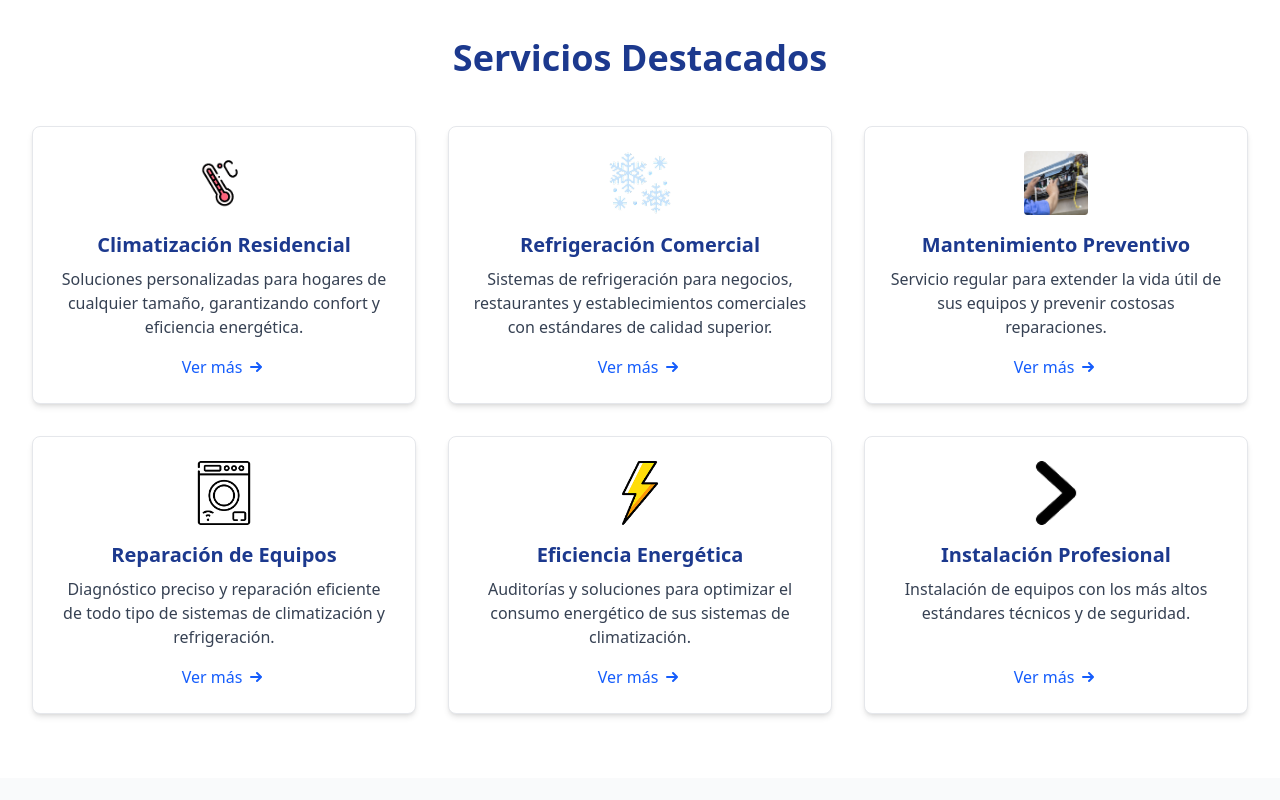
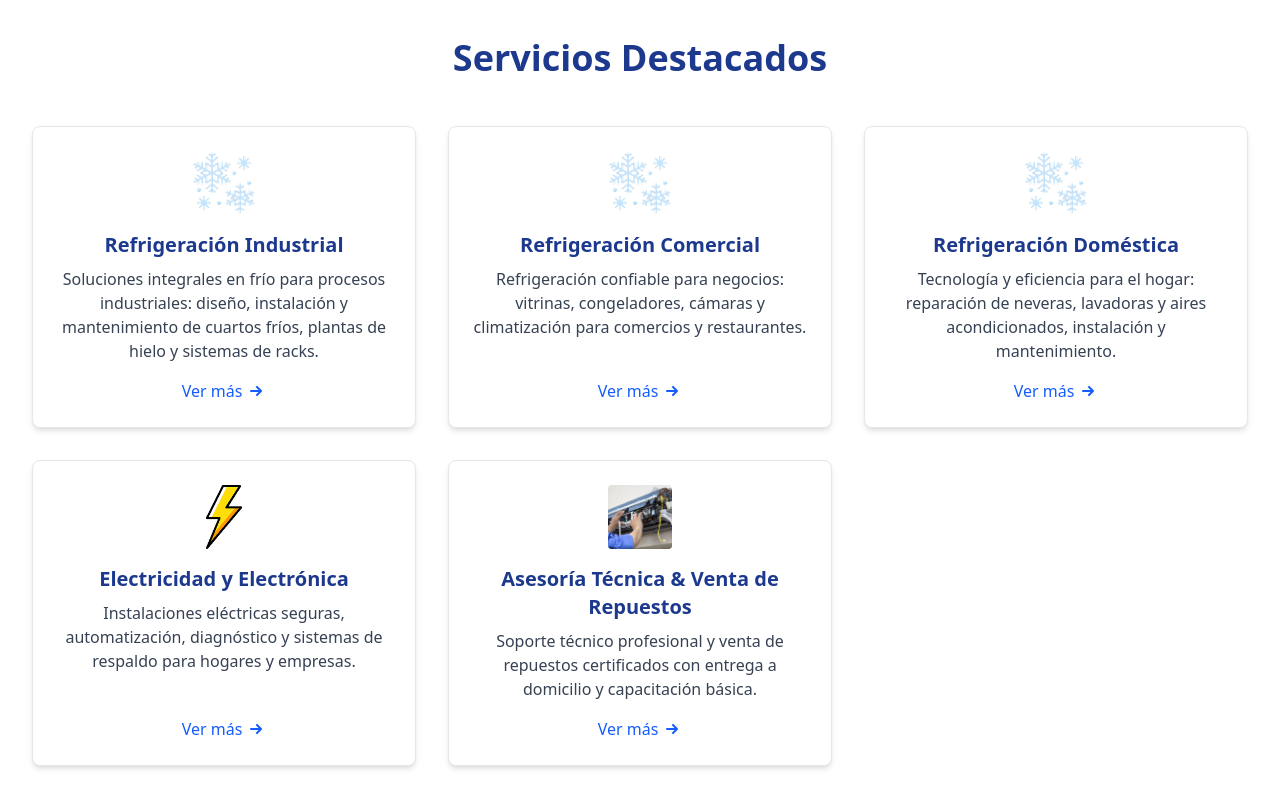
Before and after one commit to reivyng/tecni-app, a React (Vite) app in the folder tecni-app/: page / in a window 1280 px wide. Shown: the part 2300-3100 px from the top of the page. Built offline with nearby package versions, Linux system fonts and the light colour scheme.

Commit message:
modificaciones de servicios

```diff
--- a/tecni-app/src/assets/images.js
+++ b/tecni-app/src/assets/images.js
@@ -42,7 +42,7 @@ import TableroElectrico_1_4 from './Project/TableroElectrico_1_4.jpg';
 import TableroElectrico_1_5 from './Project/TableroElectrico_1_5.jpg';
 import TableroElectrico_1_6 from './Project/TableroElectrico_1_6.jpg';
 
-//tecnicos
+
 //Tecnicos
 import teamWorking from './teamWorking.jpg'; // Equipo trabajando
 import technician1 from './technician1.jpg'; // Técnico 1
--- a/tecni-app/src/components/ContactForm.jsx
+++ b/tecni-app/src/components/ContactForm.jsx
@@ -5,7 +5,7 @@ import PropTypes from 'prop-types';
 import { FaWhatsapp, FaTools, FaSolarPanel, FaSnowflake } from 'react-icons/fa';
 
 const ContactForm = ({
-  whatsappNumber = "573102944906",
+  whatsappNumber = "573173815567", // Cambiado al nuevo número
   title = "Formulario de Contacto",
   showSidebar = true,
   customStyles = {}
@@ -208,11 +208,12 @@ const ContactForm = ({
                   required
                 >
                   <option value="">Selecciona un servicio</option>
-                  <option value="Aire Acondicionado">Aire Acondicionado</option>
-                  <option value="Refrigeración">Refrigeración</option>
-                  <option value="Lavadoras">Lavadoras</option>
-                  <option value="Paneles Solares">Paneles Solares</option>
-                  <option value="Otros Electrodomésticos">Otros Electrodomésticos</option>
+                  <option value="Aire Acondicionado">Refrigeración Industrial</option>
+                  <option value="Refrigeración">Refrigeración Comercial</option>
+                  <option value="Lavadoras">Refrigeración Domestica</option>
+                  <option value="Paneles Solares">Electricidad y Electrónica</option>
+                  <option value="Otros Electrodomésticos">Asesoría Técnica & Venta de Repuestos</option>
+                  <option value="Otros Electrodomésticos">Planes de mantenimiento.</option>
                 </select>
               </div>
             </div>
--- a/tecni-app/src/pages/contact.jsx
+++ b/tecni-app/src/pages/contact.jsx
@@ -55,6 +55,7 @@ const Contact = () => {
                             <h3 className="text-xl font-semibold text-[#203363]">Teléfonos</h3>
                         </div>
                         <p className="text-gray-700 mb-2">Atención al cliente: +57 313 572 8336</p>
+                        <p className="text-gray-700 mb-2">Atención al cliente: +57 317 381 5567</p>
                         <p className="text-gray-700">Soporte técnico: +57 316 869 2497</p>
                         <div className="mt-4 pt-4 border-t border-gray-200">
                             <p className="text-sm text-gray-600">Respuesta inmediata en horario laboral</p>
--- a/tecni-app/src/pages/home.jsx
+++ b/tecni-app/src/pages/home.jsx
@@ -225,35 +225,30 @@ const Home = () => {
         <div className="grid grid-cols-1 md:grid-cols-2 lg:grid-cols-3 gap-8">
           {[
             {
-              icon: images.termometro,
-              title: "Climatización Residencial",
-              description: "Soluciones personalizadas para hogares de cualquier tamaño, garantizando confort y eficiencia energética."
+              icon: images.copoDeNieve,
+              title: "Refrigeración Industrial",
+              description: "Soluciones integrales en frío para procesos industriales: diseño, instalación y mantenimiento de cuartos fríos, plantas de hielo y sistemas de racks."
             },
             {
               icon: images.copoDeNieve,
               title: "Refrigeración Comercial",
-              description: "Sistemas de refrigeración para negocios, restaurantes y establecimientos comerciales con estándares de calidad superior."
+              description: "Refrigeración confiable para negocios: vitrinas, congeladores, cámaras y climatización para comercios y restaurantes."
+            },
+            {
+              icon: images.copoDeNieve,
+              title: "Refrigeración Doméstica",
+              description: "Tecnología y eficiencia para el hogar: reparación de neveras, lavadoras y aires acondicionados, instalación y mantenimiento."
+            },
+            {
+              icon: images.rayo,
+              title: "Electricidad y Electrónica",
+              description: "Instalaciones eléctricas seguras, automatización, diagnóstico y sistemas de respaldo para hogares y empresas."
             },
             {
               icon: images.mantenimiento,
-              title: "Mantenimiento Preventivo",
-              description: "Servicio regular para extender la vida útil de sus equipos y prevenir costosas reparaciones."
+              title: "Asesoría Técnica & Venta de Repuestos",
+              description: "Soporte técnico profesional y venta de repuestos certificados con entrega a domicilio y capacitación básica."
             },
-            {
-              icon: images.lavadora,
-              title: "Reparación de Equipos",
-              description: "Diagnóstico preciso y reparación eficiente de todo tipo de sistemas de climatización y refrigeración."
-            },
-            {
-              icon: images.rayo,
-              title: "Eficiencia Energética",
-              description: "Auditorías y soluciones para optimizar el consumo energético de sus sistemas de climatización."
-            },
-            {
-              icon: images.flechaDerecha,
-              title: "Instalación Profesional",
-              description: "Instalación de equipos con los más altos estándares técnicos y de seguridad."
-            }
           ].map((service, index) => (
             <motion.div
               key={index}
--- a/tecni-app/src/pages/services.jsx
+++ b/tecni-app/src/pages/services.jsx
@@ -29,7 +29,19 @@ const ServiceCard = ({ title, description, icon, alt, index }) => {
         </h3>
       </div>
       <p className="text-black text-lg md:text-xl mb-4">
-        {description}
+        {Array.isArray(description) ? (
+          <ul className="list-disc pl-5">
+            {description.map((item, idx) =>
+              item === "---" ? (
+                <li key={idx} className="list-none h-4 p-0 m-0"></li> // Salto de línea invisible
+              ) : (
+                <li key={idx}>{item}</li>
+              )
+            )}
+          </ul>
+        ) : (
+          description
+        )}
       </p>      <div className="flex justify-end items-center">
         <Link to="/contact" className="flex items-center text-blue-600 hover:text-blue-800">
           <span className="mr-2 font-medium">Solicitar servicio</span>
@@ -48,42 +60,79 @@ const ServiceCard = ({ title, description, icon, alt, index }) => {
 
 ServiceCard.propTypes = {
   title: PropTypes.string.isRequired,
-  description: PropTypes.string.isRequired,
+  description: PropTypes.oneOfType([
+    PropTypes.string,
+    PropTypes.arrayOf(PropTypes.string)
+  ]).isRequired,
   icon: PropTypes.string.isRequired,
   alt: PropTypes.string.isRequired,
   index: PropTypes.number.isRequired,
 };
 
-const ContenedorServicios = () => {  const services = [
+const ContenedorServicios = () => {
+  const services = [
     {
-      title: "Aires acondicionados",
-      description: "Servicio completo de instalación, reparación y mantenimiento preventivo de sistemas de aire acondicionado residenciales y comerciales. Trabajamos con todas las marcas y ofrecemos garantía en repuestos y mano de obra.",
-      icon: images.termometro,
-      alt: "Ícono de termómetro"
-    },
-    {
-      title: "Refrigeración",
-      description: "Mantenimiento especializado de neveras, freezers y equipos de refrigeración comercial. Diagnóstico completo, reparación y optimización energética. Servicio técnico para todas las marcas con garantía certificada.",
+      title: "Refrigeración Industrial",
+      description: [
+        "Diseño y construcción de cuartos fríos (congelación y conservación): Estructura panelada, cálculo térmico, selección de equipos, puertas herméticas.",
+        "Instalación y reparación de plantas de hielo (escamas, bloques, tubos).",
+        "Diseño y montaje de sistemas de racks de refrigeración para múltiples cámaras.",
+        "Montaje de salas de procesamiento de alimentos con climatización controlada.",
+        "Mantenimiento preventivo y correctivo de sistemas industriales de refrigeración.",
+      ],
       icon: images.copoDeNieve,
       alt: "Ícono de copo de nieve"
     },
     {
-      title: "Lavadoras",
-      description: "Diagnóstico y reparación de lavadoras automáticas. Atendemos fallas en sistemas de carga, desagüe, electrónica y motores. Servicio técnico autorizado para las principales marcas del mercado con repuestos originales.",
-      icon: images.lavadora,
-      alt: "Ícono de lavadora"
+      title: "Refrigeración Comercial",
+      description: [
+        "Mantenimiento y reparación de vitrinas panorámicas, verticales y horizontales.",
+        "Instalación y diagnóstico de congeladores, neveras comerciales y conservadores.",
+        "Reparación y ajuste de granizadoras, botelleros, mesas frías y cavas.",
+        "Climatización para panaderías, tiendas, restaurantes y supermercados.",
+      ],
+      icon: images.copoDeNieve,
+      alt: "Ícono de copo de nieve"
     },
     {
-      title: "Paneles Solares",
-      description: "Instalación de sistemas fotovoltaicos residenciales y comerciales. Ofrecemos asesoría, diseño personalizado, instalación y mantenimiento de paneles solares. Soluciones que reducen costos energéticos a largo plazo y contribuyen al medio ambiente.",
-      icon: images.solarPanels,
+      title: "Refrigeración Doméstica",
+      description: [
+        "Reparación de neveras, lavadoras y aires acondicionados.",
+        "Instalación y mantenimiento de aires acondicionados tipo mini split.",
+        "Revisión y cambio de tarjetas electrónicas, termostatos y ventiladores.",
+        "Recuperación de gas refrigerante y sellado de fugas.",
+      ],
+      icon: images.copoDeNieve,
+      alt: "Ícono de copo de nieve"
+    },
+    {
+      title: "Electricidad y Electrónica",
+      description: [
+        "Instalaciones eléctricas residenciales e industriales: \"Tableros, puntos eléctricos, tomas, iluminación y protección.\"",
+        "Reparación y ajuste de tableros, sensores, relés y controles: Sistemas de arranque, automatización, control de temperatura y más.",
+        "Diagnóstico de fallas eléctricas: Medición de voltaje, continuidad, cortocircuitos y sobrecargas.",
+        "Implementación de sistemas de respaldo: UPS, transferencias automáticas, banco de baterías y plantas eléctricas."
+      ],
+      icon: images.rayo,
       alt: "Ícono de panel solar"
     },
     {
-      title: "Electrodomésticos",
-      description: "Reparación de pequeños y grandes electrodomésticos. Servicio a domicilio con diagnóstico preciso, reparación efectiva y garantía en todas nuestras intervenciones. Soporte técnico para equipos de todas las marcas.",
-      icon: images.rayo,
-      alt: "Ícono de rayo"
+      title: "Asesoría Técnica & Venta de Repuestos",
+      description: [
+        "Planes de mantenimiento.",
+        "Asesoría Técnica Profesional",
+        "Soporte presencial y remoto para fallas técnicas.",
+        "Acompañamiento en montajes, diseños o mejoras.",
+        "Capacitación básica para clientes o personal técnico.",
+        "---",
+        "🛒 Venta de Repuestos",
+        "Repuestos certificados: compresores, tarjetas, sensores, capacitores.",
+        "Gas refrigerante: R134a, R410a, R404a, R22 (uso controlado).",
+        "Filtros, válvulas, manómetros, herramientas y kits de reparación.",
+        "Entregas a domicilio en Neiva y envíos nacionales."
+      ],
+      icon: images.mantenimiento,
+      alt: "Ícono de asesoría técnica"
     }
   ];
 
```
Also changed, not shown: 1 other file (tests, documents, lock files or other folders).
